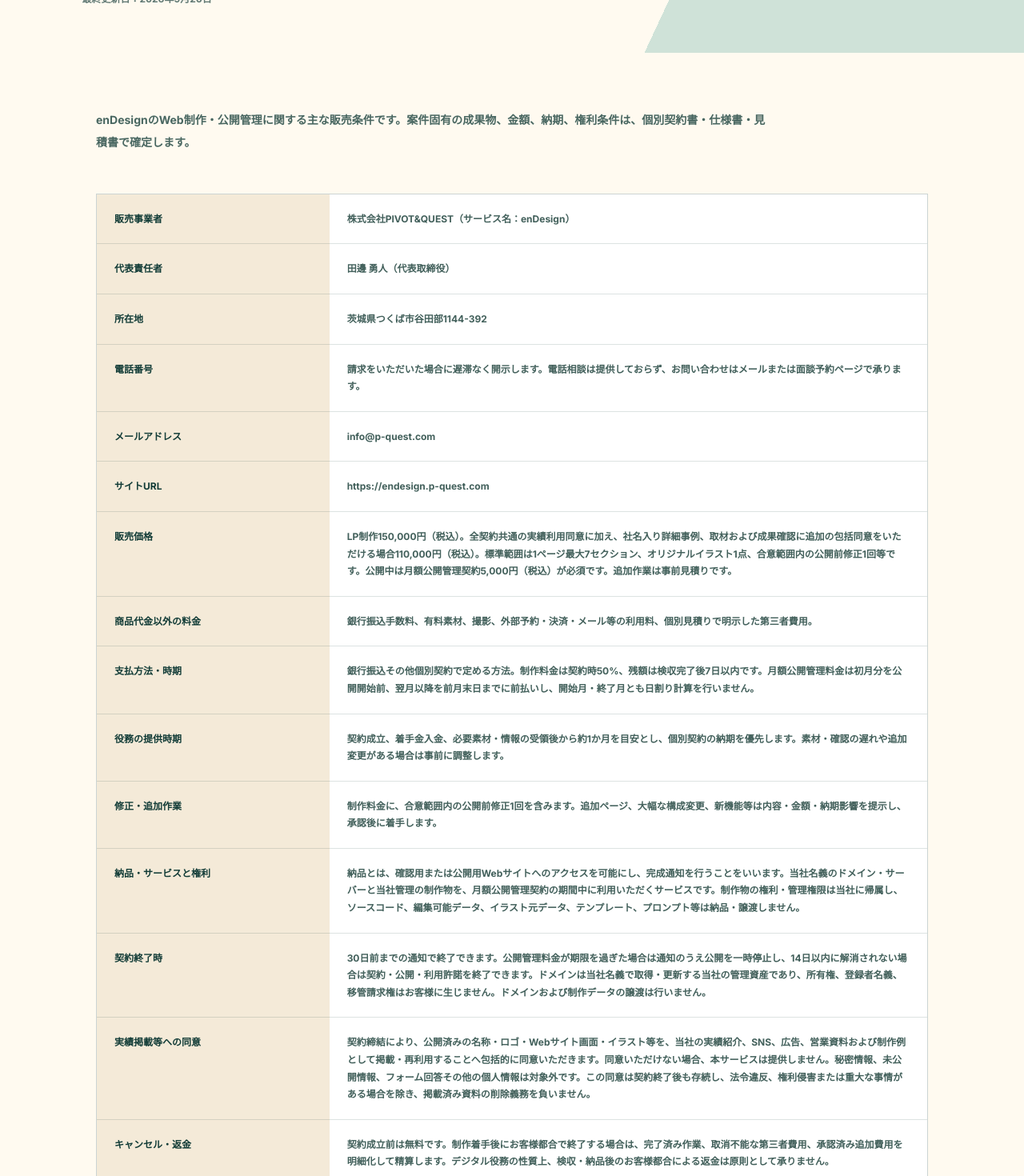
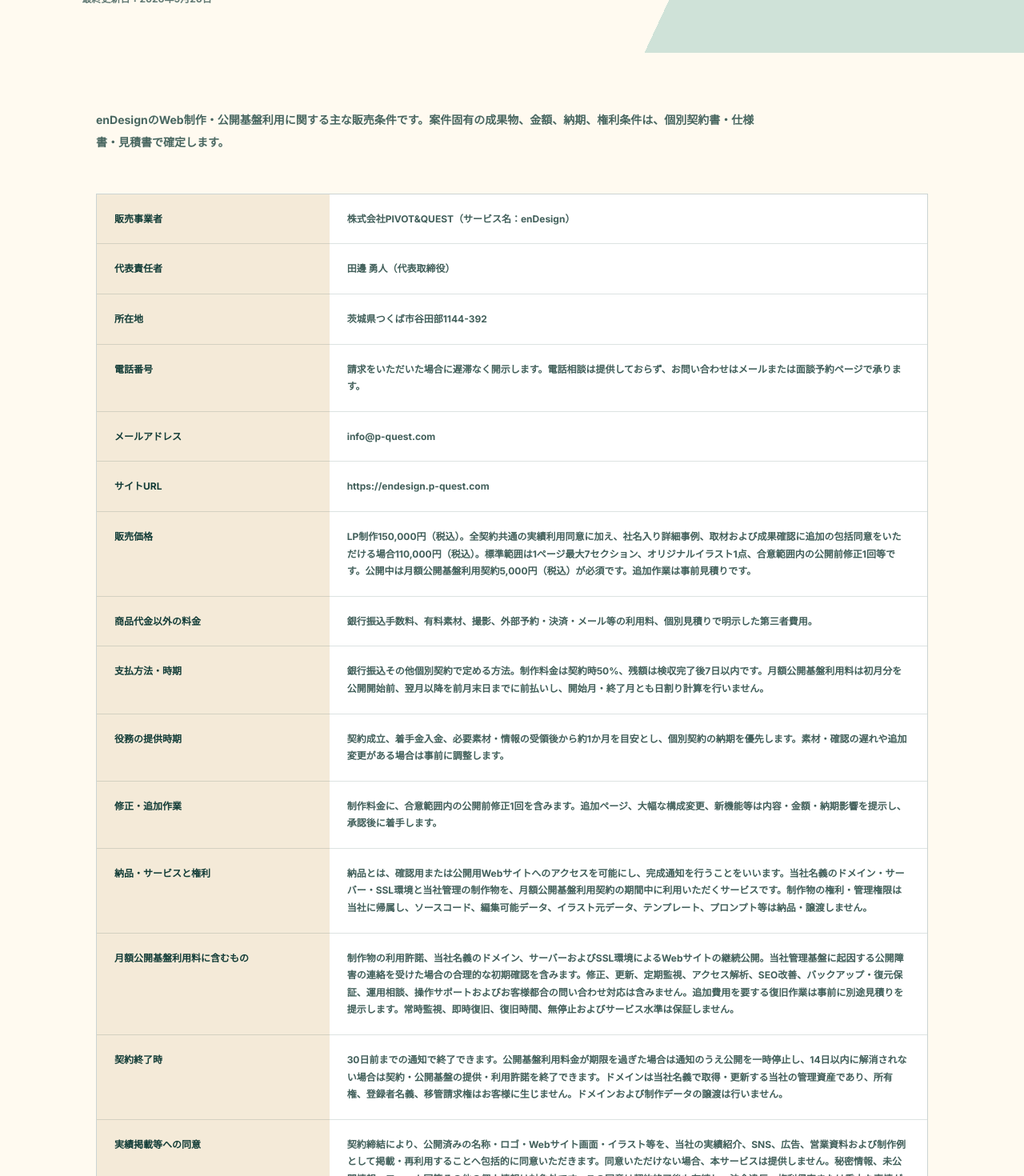
Before and after one commit to beee056/enDesign-MVP, a Next.js app: page /legal in a window 1280 px wide. Shown: the part 460-1930 px from the top of the page at 80% size. Built offline with nearby package versions, Linux system fonts and the light colour scheme; no server answers.

Commit message:
Define monthly publishing infrastructure scope

```diff
--- a/src/app/legal/page.tsx
+++ b/src/app/legal/page.tsx
@@ -4,7 +4,7 @@
 
 export const metadata: Metadata = {
   title: "特定商取引法に基づく表記 | enDesign",
-  description: "enDesignの販売条件、公開管理、支払方法、納期、キャンセル等の表示です。",
+  description: "enDesignの販売条件、公開基盤利用、支払方法、納期、キャンセル等の表示です。",
 };
 
 const rows = [
@@ -14,13 +14,14 @@
   ["電話番号", "請求をいただいた場合に遅滞なく開示します。電話相談は提供しておらず、お問い合わせはメールまたは面談予約ページで承ります。"],
   ["メールアドレス", "info@p-quest.com"],
   ["サイトURL", "https://endesign.p-quest.com"],
-  ["販売価格", "LP制作150,000円（税込）。全契約共通の実績利用同意に加え、社名入り詳細事例、取材および成果確認に追加の包括同意をいただける場合110,000円（税込）。標準範囲は1ページ最大7セクション、オリジナルイラスト1点、合意範囲内の公開前修正1回等です。公開中は月額公開管理契約5,000円（税込）が必須です。追加作業は事前見積りです。"],
+  ["販売価格", "LP制作150,000円（税込）。全契約共通の実績利用同意に加え、社名入り詳細事例、取材および成果確認に追加の包括同意をいただける場合110,000円（税込）。標準範囲は1ページ最大7セクション、オリジナルイラスト1点、合意範囲内の公開前修正1回等です。公開中は月額公開基盤利用契約5,000円（税込）が必須です。追加作業は事前見積りです。"],
   ["商品代金以外の料金", "銀行振込手数料、有料素材、撮影、外部予約・決済・メール等の利用料、個別見積りで明示した第三者費用。"],
-  ["支払方法・時期", "銀行振込その他個別契約で定める方法。制作料金は契約時50%、残額は検収完了後7日以内です。月額公開管理料金は初月分を公開開始前、翌月以降を前月末日までに前払いし、開始月・終了月とも日割り計算を行いません。"],
+  ["支払方法・時期", "銀行振込その他個別契約で定める方法。制作料金は契約時50%、残額は検収完了後7日以内です。月額公開基盤利用料は初月分を公開開始前、翌月以降を前月末日までに前払いし、開始月・終了月とも日割り計算を行いません。"],
   ["役務の提供時期", "契約成立、着手金入金、必要素材・情報の受領後から約1か月を目安とし、個別契約の納期を優先します。素材・確認の遅れや追加変更がある場合は事前に調整します。"],
   ["修正・追加作業", "制作料金に、合意範囲内の公開前修正1回を含みます。追加ページ、大幅な構成変更、新機能等は内容・金額・納期影響を提示し、承認後に着手します。"],
-  ["納品・サービスと権利", "納品とは、確認用または公開用Webサイトへのアクセスを可能にし、完成通知を行うことをいいます。当社名義のドメイン・サーバーと当社管理の制作物を、月額公開管理契約の期間中に利用いただくサービスです。制作物の権利・管理権限は当社に帰属し、ソースコード、編集可能データ、イラスト元データ、テンプレート、プロンプト等は納品・譲渡しません。"],
-  ["契約終了時", "30日前までの通知で終了できます。公開管理料金が期限を過ぎた場合は通知のうえ公開を一時停止し、14日以内に解消されない場合は契約・公開・利用許諾を終了できます。ドメインは当社名義で取得・更新する当社の管理資産であり、所有権、登録者名義、移管請求権はお客様に生じません。ドメインおよび制作データの譲渡は行いません。"],
+  ["納品・サービスと権利", "納品とは、確認用または公開用Webサイトへのアクセスを可能にし、完成通知を行うことをいいます。当社名義のドメイン・サーバー・SSL環境と当社管理の制作物を、月額公開基盤利用契約の期間中に利用いただくサービスです。制作物の権利・管理権限は当社に帰属し、ソースコード、編集可能データ、イラスト元データ、テンプレート、プロンプト等は納品・譲渡しません。"],
+  ["月額公開基盤利用料に含むもの", "制作物の利用許諾、当社名義のドメイン、サーバーおよびSSL環境によるWebサイトの継続公開。当社管理基盤に起因する公開障害の連絡を受けた場合の合理的な初期確認を含みます。修正、更新、定期監視、アクセス解析、SEO改善、バックアップ・復元保証、運用相談、操作サポートおよびお客様都合の問い合わせ対応は含みません。追加費用を要する復旧作業は事前に別途見積りを提示します。常時監視、即時復旧、復旧時間、無停止およびサービス水準は保証しません。"],
+  ["契約終了時", "30日前までの通知で終了できます。公開基盤利用料金が期限を過ぎた場合は通知のうえ公開を一時停止し、14日以内に解消されない場合は契約・公開基盤の提供・利用許諾を終了できます。ドメインは当社名義で取得・更新する当社の管理資産であり、所有権、登録者名義、移管請求権はお客様に生じません。ドメインおよび制作データの譲渡は行いません。"],
   ["実績掲載等への同意", "契約締結により、公開済みの名称・ロゴ・Webサイト画面・イラスト等を、当社の実績紹介、SNS、広告、営業資料および制作例として掲載・再利用することへ包括的に同意いただきます。同意いただけない場合、本サービスは提供しません。秘密情報、未公開情報、フォーム回答その他の個人情報は対象外です。この同意は契約終了後も存続し、法令違反、権利侵害または重大な事情がある場合を除き、掲載済み資料の削除義務を負いません。"],
   ["キャンセル・返金", "契約成立前は無料です。制作着手後にお客様都合で終了する場合は、完了済み作業、取消不能な第三者費用、承認済み追加費用を明細化して精算します。デジタル役務の性質上、検収・納品後のお客様都合による返金は原則として承りません。"],
 ] as const;
@@ -38,7 +39,7 @@
         <p className={styles.updated}>最終更新日：2026年9月20日</p>
       </section>
       <div className={styles.body}>
-        <p className={styles.lead}>enDesignのWeb制作・公開管理に関する主な販売条件です。案件固有の成果物、金額、納期、権利条件は、個別契約書・仕様書・見積書で確定します。</p>
+        <p className={styles.lead}>enDesignのWeb制作・公開基盤利用に関する主な販売条件です。案件固有の成果物、金額、納期、権利条件は、個別契約書・仕様書・見積書で確定します。</p>
         <div className={styles.tableWrap}>
           <table className={styles.table}><caption className={styles.srOnly}>enDesignの販売条件</caption><tbody>{rows.map(([label, value]) => <tr key={label}><th scope="row">{label}</th><td>{value}</td></tr>)}</tbody></table>
         </div>
--- a/src/app/privacy/page.tsx
+++ b/src/app/privacy/page.tsx
@@ -22,7 +22,7 @@
       <div className={styles.body}>
         <p className={styles.lead}>株式会社PIVOT&amp;QUEST（以下「当社」）は、enDesignに関して取得する個人情報を、以下の方針に基づき取り扱います。</p>
         <section className={styles.section}><h2>1. 取得する情報</h2><p>氏名、事業者名、所在地・地域、メールアドレス、希望する連絡方法、Webサイト・SNS・Googleビジネスプロフィール等の情報、第1段階・第2段階のGoogleフォーム回答、相談内容、課題、予算・希望時期、面談予約日時、契約・請求・支払情報、アクセス・通信記録等を取得する場合があります。Webサイト上の7問の簡易診断はブラウザ内で処理され、回答内容は当社へ送信されません。電話相談は提供しておらず、電話番号を必須情報として取得しません。</p></section>
-        <section className={styles.section}><h2>2. 利用目的</h2><ul><li>Webサイト上での無料Web診断の判定および結果表示</li><li>第1段階・第2段階フォームの回答照合、相談対応、本人・事業者確認および連絡</li><li>面談予約、調査、提案、見積り、契約、制作、公開、公開管理および請求</li><li>問い合わせ対応、品質・安全性の改善、不正利用防止</li><li>法令対応、紛争対応および権利保護</li><li>制作契約で包括的な同意を得た実績紹介、SNS、広告、営業資料および制作例への掲載</li></ul><p>診断結果のPDFは、利用者がブラウザの印刷・保存機能で端末内に作成するもので、保存したPDFの内容が保存操作だけで当社へ送信されることはありません。実績利用の対象に秘密情報、未公開情報、フォーム回答その他の個人情報は含みません。</p></section>
+        <section className={styles.section}><h2>2. 利用目的</h2><ul><li>Webサイト上での無料Web診断の判定および結果表示</li><li>第1段階・第2段階フォームの回答照合、相談対応、本人・事業者確認および連絡</li><li>面談予約、調査、提案、見積り、契約、制作、公開、公開基盤利用および請求</li><li>問い合わせ対応、品質・安全性の改善、不正利用防止</li><li>法令対応、紛争対応および権利保護</li><li>制作契約で包括的な同意を得た実績紹介、SNS、広告、営業資料および制作例への掲載</li></ul><p>診断結果のPDFは、利用者がブラウザの印刷・保存機能で端末内に作成するもので、保存したPDFの内容が保存操作だけで当社へ送信されることはありません。実績利用の対象に秘密情報、未公開情報、フォーム回答その他の個人情報は含みません。</p></section>
         <section className={styles.section}><h2>3. AI・外部サービスの利用</h2><p>構成・文章の下書き、情報整理、画像案、検証補助等に外部AIサービスを利用する場合があります。個人情報・秘密情報は、業務上必要な範囲かつ各サービスの設定・契約上許容される範囲に限定し、人が事実・表現・品質を確認します。</p><p>Google Forms、Google Drive、Google Calendar、Vercel、メール、電子契約、会計その他のクラウドサービスを利用し、または制作・イラスト等を外部事業者へ委託する場合があります。その場合、必要な範囲に限定し、提供者の公表情報、契約、アクセス権限および取扱状況を確認します。</p></section>
         <section className={styles.section}><h2>4. 第三者提供</h2><p>法令に基づく場合、生命・身体・財産の保護に必要な場合、業務委託に必要な場合、合併・事業承継等の場合を除き、本人の同意なく個人情報を第三者へ提供しません。</p></section>
         <section className={styles.section}><h2>5. 安全管理・保存期間</h2><p>アクセス制御、認証、共有範囲の管理、バックアップ、端末管理、不要データ削除、事故時の調査・連絡等を行います。情報は利用目的、契約、法令上の保存義務に必要な期間保持し、その後削除または匿名化します。</p></section>
```
Also changed, not shown: src/app/page.tsx (+4 -4 lines), src/app/terms/page.tsx (+5 -5 lines).
